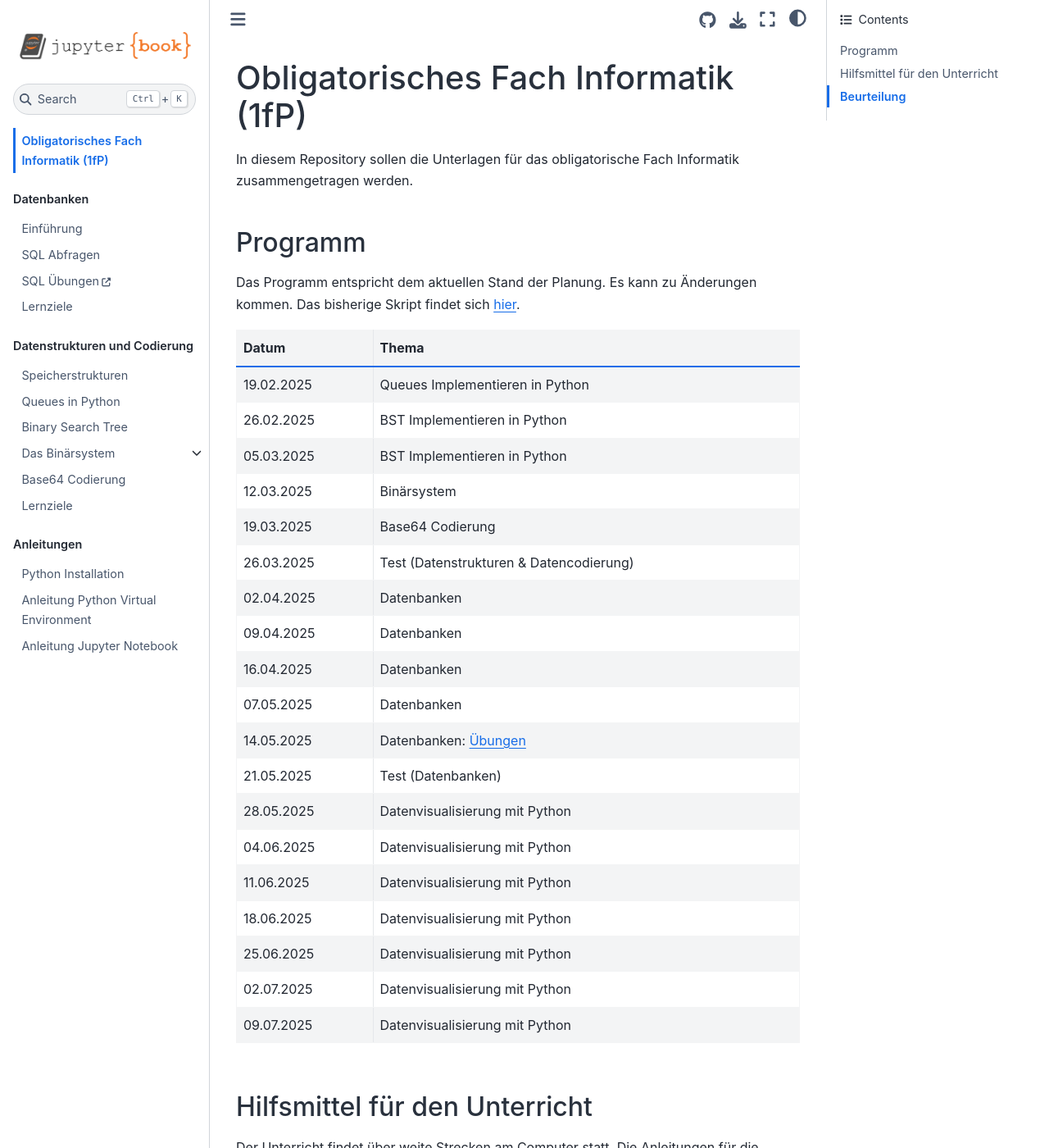
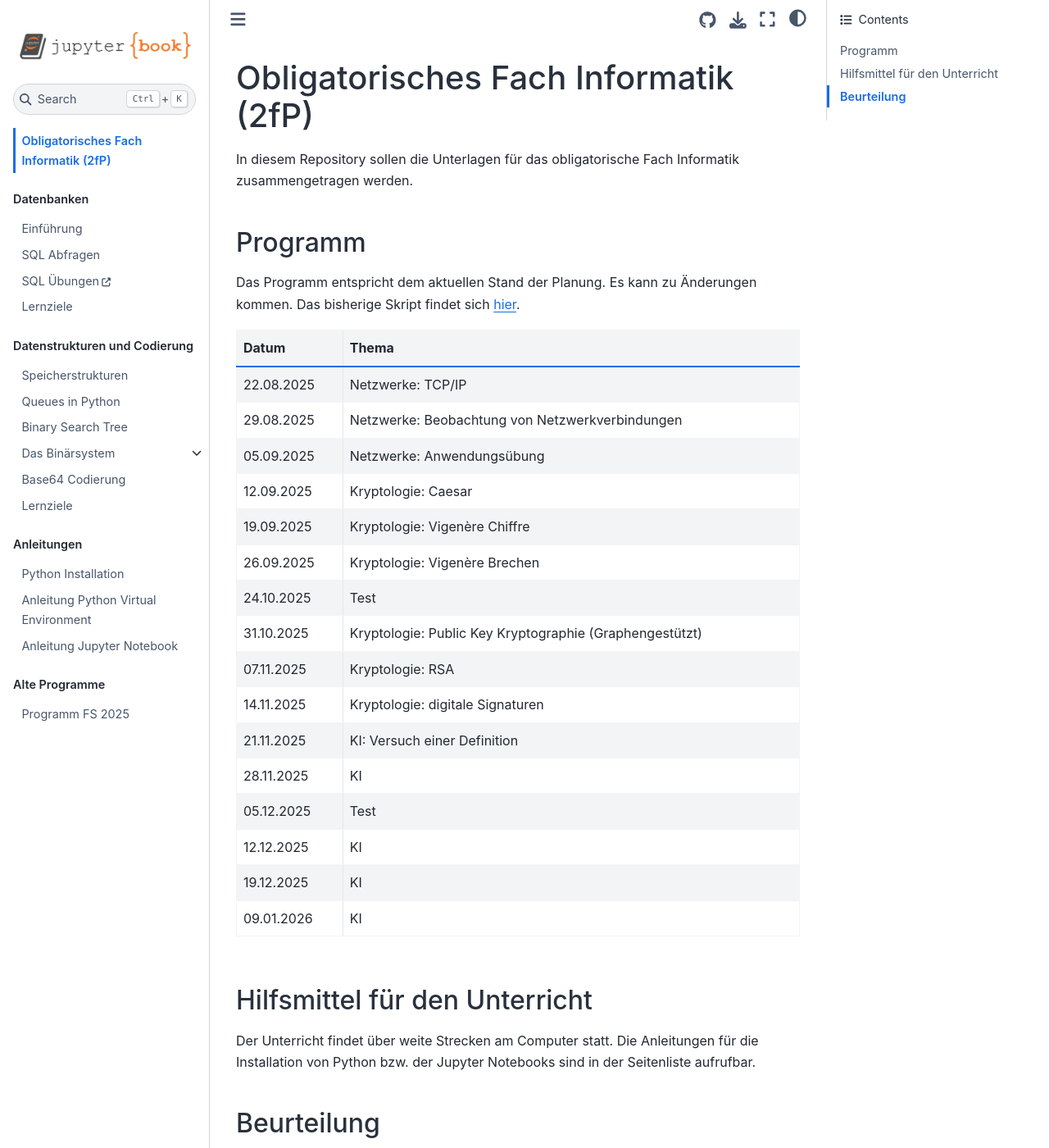
Before and after one commit to SkriptenMk/I_fP_24-28, a Jupyter Book: the page built from docs/intro.md, in a window 1280 px wide and 1400 px high. Shown: the whole window at 82% size. Built offline with Jupyter Book 1.0.4 settings and Sphinx 7.4.7 and the Sphinx Book theme 1.1.4, drawn with Linux system fonts in a browser that asks for light colours.

Commit message:
Übernehme korrigiertes Semsterprogramm

```diff
--- a/docs/_toc.yml
+++ b/docs/_toc.yml
@@ -38,3 +38,7 @@ parts:
           title: Anleitung Python Virtual Environment
         - file: anleitungen/jupyter.md
           title: Anleitung Jupyter Notebook
+  - caption: Alte Programme
+    chapters:
+        - file: archiv/fs25.md
+          title: Programm FS 2025
--- a/docs/intro.md
+++ b/docs/intro.md
@@ -1,4 +1,4 @@
-# Obligatorisches Fach Informatik (1fP)
+# Obligatorisches Fach Informatik (2fP)
 
 In diesem Repository sollen die Unterlagen für das obligatorische Fach Informatik zusammengetragen werden.
 
@@ -11,25 +11,22 @@ Das Programm entspricht dem aktuellen Stand der Planung. Es kann zu
 
 | Datum | Thema |
 | ----- | ----- |
-| 19.02.2025 | Queues Implementieren in Python |
-| 26.02.2025 | BST Implementieren in Python |
-| 05.03.2025 | BST Implementieren in Python |
-| 12.03.2025 | Binärsystem |
-| 19.03.2025 | Base64 Codierung |
-| 26.03.2025 | Test (Datenstrukturen & Datencodierung) |
-| 02.04.2025 | Datenbanken |
-| 09.04.2025 | Datenbanken |
-| 16.04.2025 | Datenbanken |
-| 07.05.2025 | Datenbanken |
-| 14.05.2025 | Datenbanken: [Übungen](https://sql-island.informatik.uni-kl.de/) |
-| 21.05.2025 | Test (Datenbanken) |
-| 28.05.2025 | Datenvisualisierung mit Python |
-| 04.06.2025 | Datenvisualisierung mit Python |
-| 11.06.2025 | Datenvisualisierung mit Python |
-| 18.06.2025 | Datenvisualisierung mit Python |
-| 25.06.2025 | Datenvisualisierung mit Python |
-| 02.07.2025 | Datenvisualisierung mit Python |
-| 09.07.2025 | Datenvisualisierung mit Python |
+| 22.08.2025 | Netzwerke: TCP/IP |
+| 29.08.2025 | Netzwerke: Beobachtung von Netzwerkverbindungen |
+| 05.09.2025 | Netzwerke: Anwendungsübung |
+| 12.09.2025 | Kryptologie: Caesar |
+| 19.09.2025 | Kryptologie: Vigenère Chiffre |
+| 26.09.2025 | Kryptologie: Vigenère Brechen |
+| 24.10.2025 | Test |
+| 31.10.2025 | Kryptologie: Public Key Kryptographie (Graphengestützt) |
+| 07.11.2025 | Kryptologie: RSA |
+| 14.11.2025 | Kryptologie: digitale Signaturen |
+| 21.11.2025 | KI: Versuch einer Definition |
+| 28.11.2025 | KI |
+| 05.12.2025 | Test |
+| 12.12.2025 | KI |
+| 19.12.2025 | KI |
+| 09.01.2026 | KI |
 
 
 ## Hilfsmittel für den Unterricht
```
Also changed, not shown: docs/archiv/fs25.md (added, +23 -0 lines), docs/programm.csv (+17 -17 lines), 4 other files.
